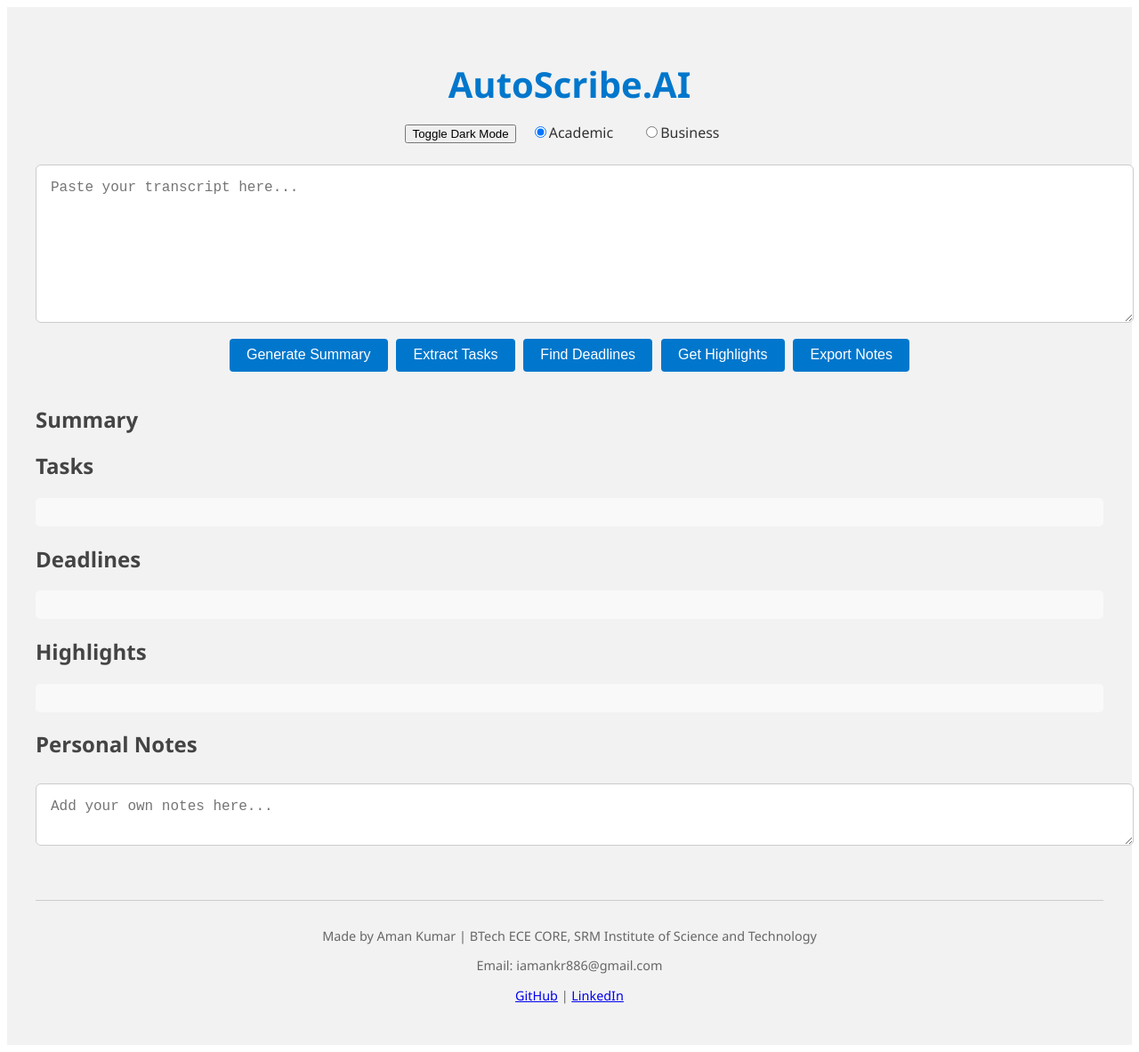
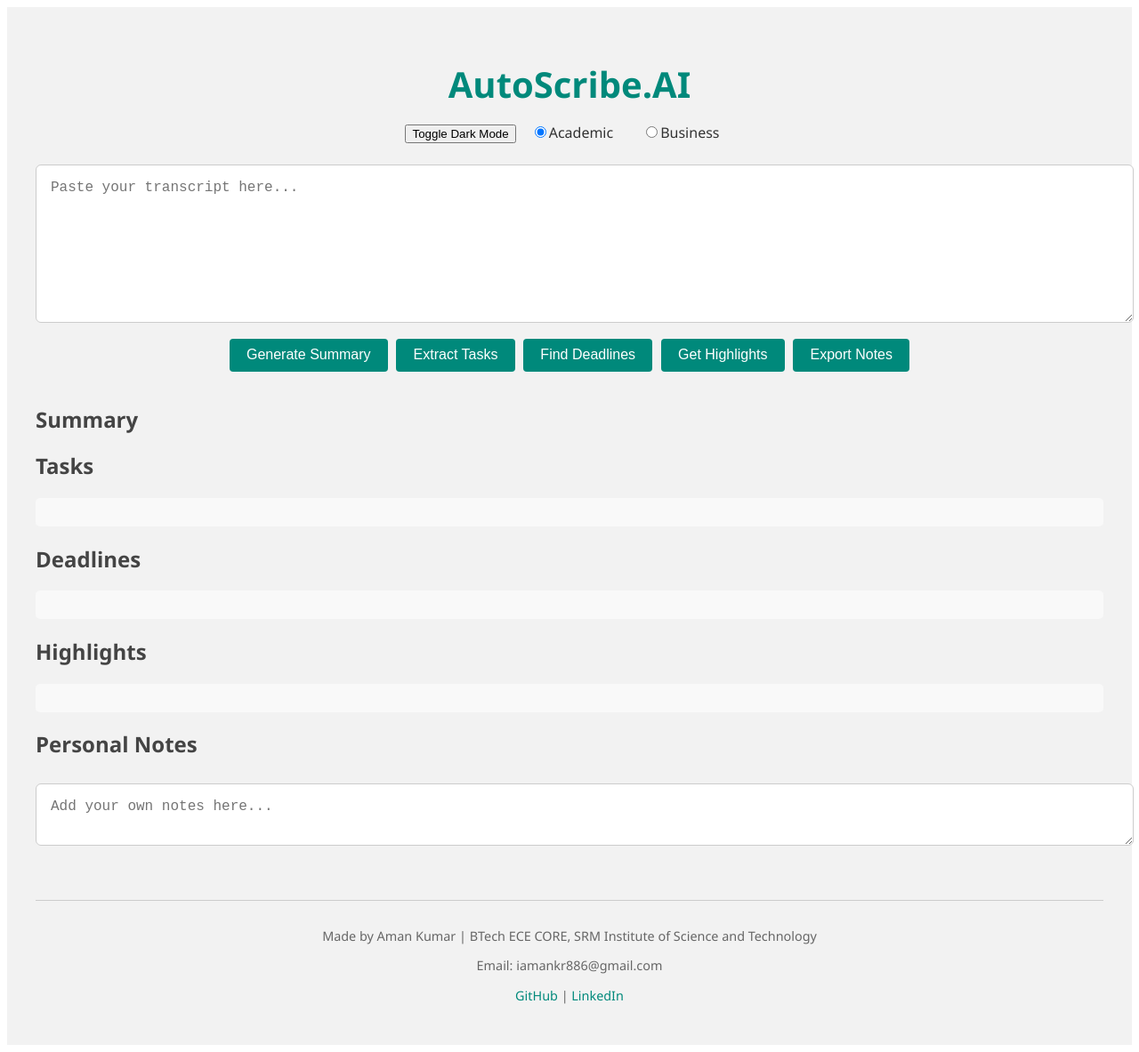
Before and after one commit to YukiCodepth/AutoScribe.AI, a React (Create React App) app: page / in a window 1280 px wide. Shown: the whole page at 89% size. Built offline with nearby package versions, Linux system fonts and the light colour scheme.

Commit message:
Update App.css

```diff
--- a/src/App.css
+++ b/src/App.css
@@ -15,7 +15,7 @@
   text-align: center;
   font-size: 2.5rem;
   margin-bottom: 1rem;
-  color: #0077cc;
+  color: #00897b; /* Teal */
 }
 
 .controls {
@@ -44,7 +44,7 @@ textarea {
 .button-row button {
   margin: 0.3rem;
   padding: 0.6rem 1.2rem;
-  background-color: #0077cc;
+  background-color: #00897b;
   color: white;
   border: none;
   border-radius: 4px;
@@ -53,7 +53,7 @@ textarea {
 }
 
 .button-row button:hover {
-  background-color: #005fa3;
+  background-color: #00695c;
 }
 
 .results {
@@ -81,3 +81,12 @@ textarea {
   font-size: 0.9rem;
   color: #666;
 }
+
+.footer a {
+  color: #00897b;
+  text-decoration: none;
+}
+
+.footer a:hover {
+  text-decoration: underline;
+}
```
